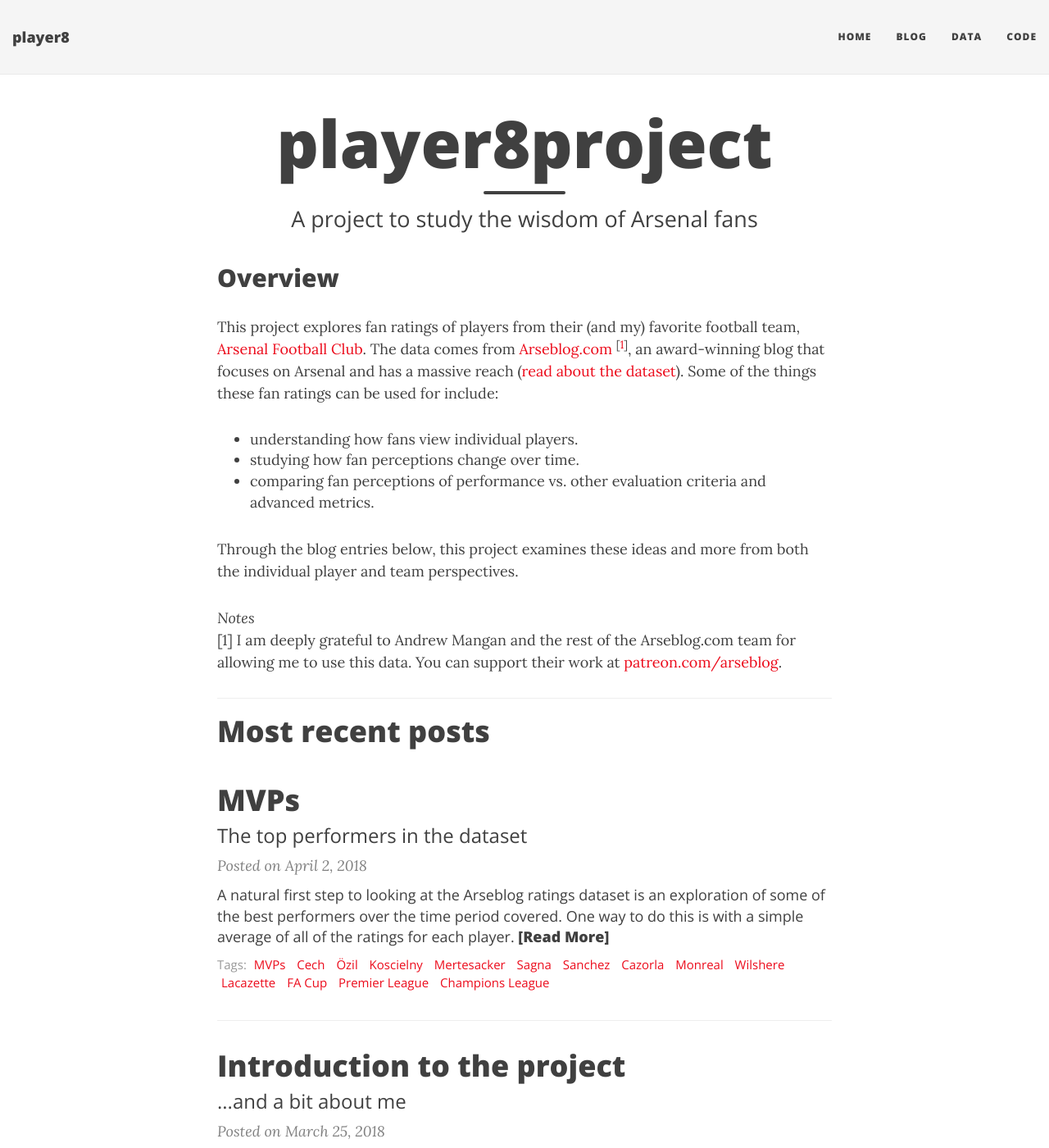
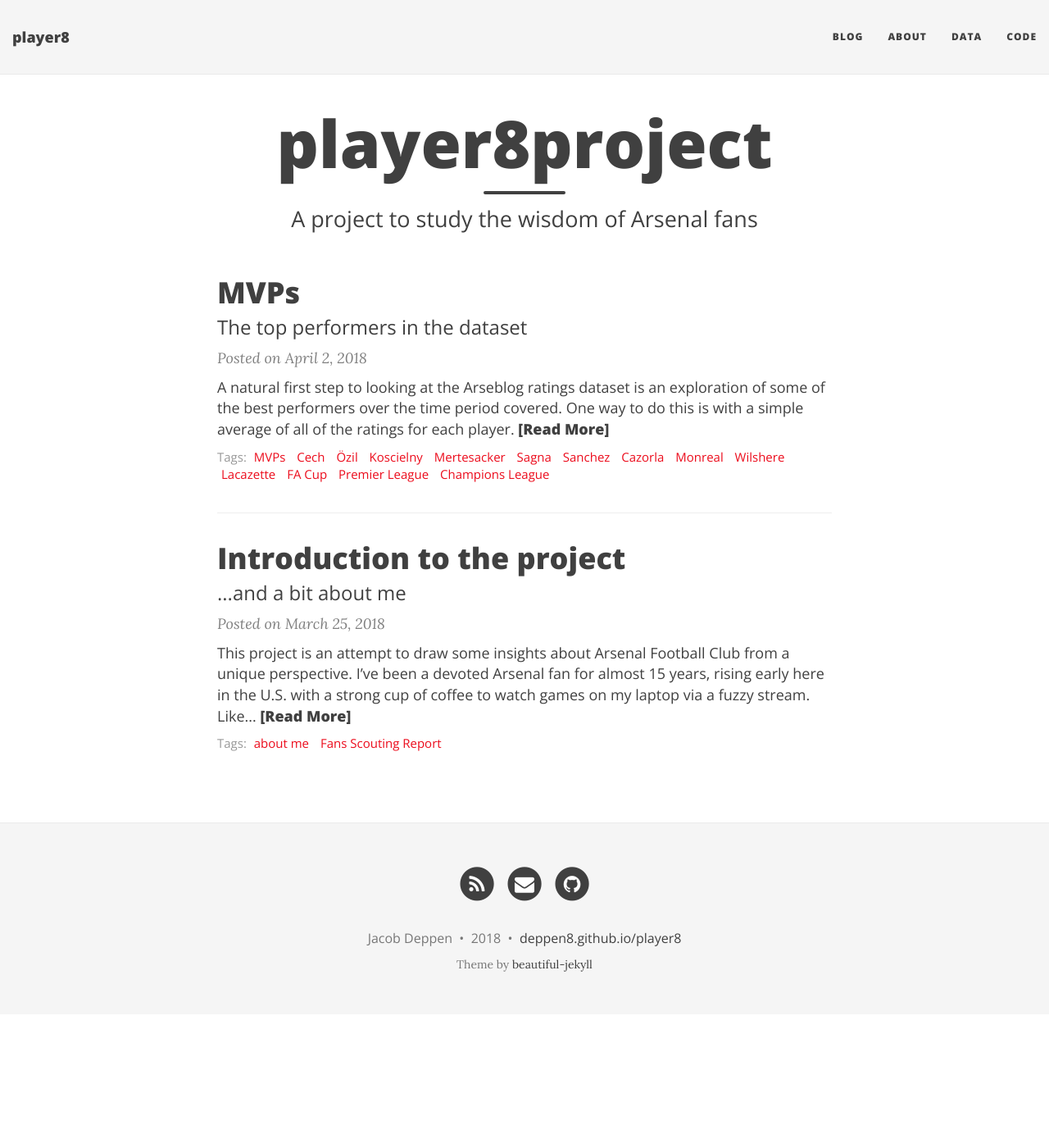
Before and after one commit to deppen8/player8, a Jekyll site: the page built from index.html, in a window 1280 px wide and 1400 px high. Shown: the whole window at 82% size. Built offline with Jekyll 4.4.1, drawn with Linux system fonts in a browser that asks for light colours; nearby versions of some CDN libraries; the list of posts is cut into pages by our own code.

Commit message:
Add about page, update index

```diff
--- a/_config.yml
+++ b/_config.yml
@@ -23,8 +23,8 @@
 
 # List of links in the navigation bar
 navbar-links:
-  home: "index"
-  blog: "blog/index.html"
+  blog: "index"
+  about: "about"
   data: "data"
   code: "code"
 #  About Me: "aboutme"
--- a/index.html
+++ b/index.html
@@ -4,22 +4,6 @@
 subtitle: A project to study the wisdom of Arsenal fans
 use-site-title: true
 ---
-<h2>Overview</h2>
-<p>This project explores fan ratings of players from their (and my) favorite football team, <a href="https://www.arsenal.com" target="_blank">Arsenal Football Club</a>. The data comes from <a href="https://arseblog.com" target="_blank">Arseblog.com</a> <sup>[<a href="#n1">1</a>]</sup>, an award-winning blog that focuses on Arsenal and has a massive reach (<a href="./data.md">read about the dataset</a>). Some of the things these fan ratings can be used for include:</p>
-<ul>
-<li>understanding how fans view individual players.</li>
-<li>studying how fan perceptions change over time.</li>
-<li>comparing fan perceptions of performance vs. other evaluation criteria and advanced metrics.</li>
-</ul>
-
-<p>Through the blog entries below, this project examines these ideas and more from both the individual player and team perspectives.</p>
-
-<a name="n1"></a>
-<p><em>Notes</em><br/>
-[1] I am deeply grateful to Andrew Mangan and the rest of the Arseblog.com team for allowing me to use this data. You can support their work at <a href="https://www.patreon.com/arseblog" target="_blank">patreon.com/arseblog</a>.</p>
-
-<hr/>
-<h1>Most recent posts</h1>
 <div class="posts-list">
   {% for post in paginator.posts %}
   <article class="post-preview">
```
Also changed, not shown: about.md (added, +18 -0 lines), aboutme.md (deleted, +0 -16 lines), data.md (+3 -2 lines).
